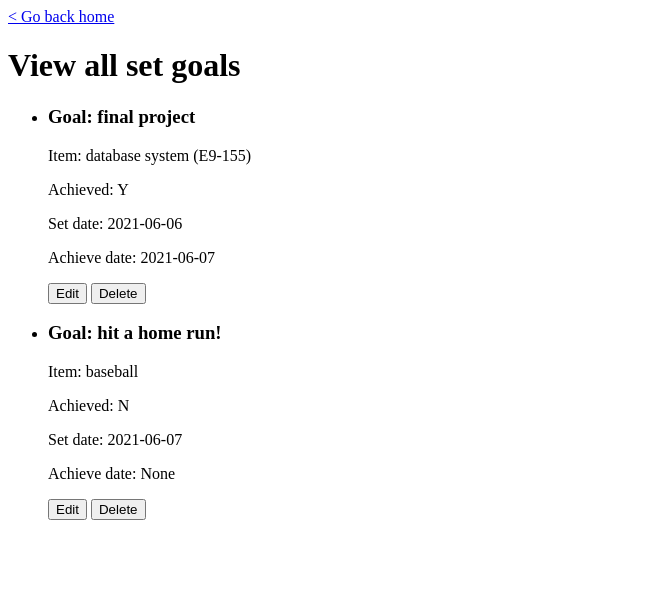
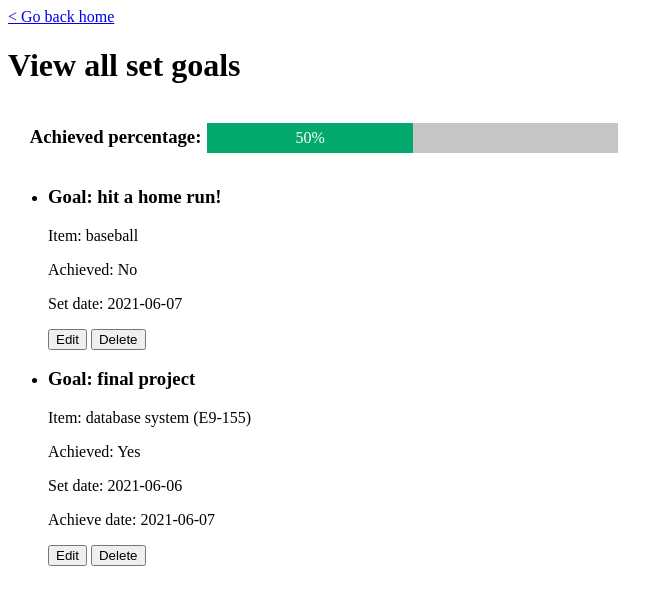
Before and after one commit to sky712345678/TimeMaster, a Flask app: page /goals/listAll in a window 1280 px wide. Shown: the top 605 px of the page, without its empty margins (0-672 px from the left). Run offline with Flask 2, Linux system fonts and the light colour scheme; data comes from the database, SQL or seed files in the repository; both versions use the stored data as it was after the commit.

Commit message:
added a progress bar to goal listing page

```diff
--- a/MainApp/Goals/views.py
+++ b/MainApp/Goals/views.py
@@ -66,8 +66,14 @@ def listGoals():
     if numberOfGoals > 0:
         allGoals = db.session.execute('SELECT Items.Category, Items.Name, Goals.ItemNumber, Goals.Goal, Goals.GoalNumber, Goals.Achieved, Goals.SetDate, Goals.AchieveDate '+
                                       'FROM Goals, Items '+
-                                      'WHERE Goals.ItemNumber = Items.ItemNumber')
-        return render_template('goals/goal_listAll.html', goals=allGoals)
+                                      'WHERE Goals.ItemNumber = Items.ItemNumber '+
+                                      'ORDER BY Goals.Achieved ASC')
+
+        numberOfAchievedGoals = db.session.execute('SELECT COUNT (*) AS Number '+
+                                                   'FROM Goals '+
+                                                   'WHERE Goals.Achieved == "Y"').fetchall()[0].Number
+        achievePercentage = int(float(numberOfAchievedGoals/numberOfGoals)*100)
+        return render_template('goals/goal_listAll.html', goals=allGoals, percentage=achievePercentage)
     else:
         return render_template('goals/goal_listAll.html')
 
--- /dev/null
+++ b/MainApp/static/goals/goal_listAll_css.css
@@ -0,0 +1,29 @@
+#progressContainer {
+    width: 50%;
+    text-align: center;
+    display: inline-block;
+}
+
+.progress{
+    display: inline-block;
+    margin: 1px;
+}
+
+#percentageContainer {
+    width: auto;
+    text-align: center;
+}
+
+#barContainer {
+    width: 65%;
+    background-color: rgb(197, 197, 197);
+}
+
+#bar {
+    width: 0%;
+    height: 30px;
+    background-color: #04AA6D;
+    text-align: center; /* To center it horizontally (if you want) */
+    line-height: 30px; /* To center it vertically */
+    color: white;
+}
--- a/MainApp/static/goals/goal_listAll_js.js
+++ b/MainApp/static/goals/goal_listAll_js.js
@@ -3,6 +3,25 @@ function setInfo() {
     if (count == 0) {
         $('.setGoals').append('<li class="noExistedGoal">' +
             '<h3 class="message" id="noExistedGoalMessage">There isn&apos;t any goal</h3></li>');
+        $('#progress').remove();
+        $('#bar').remove();
+    }
+    else {
+        var element = document.getElementById('bar');
+        var percentage = parseInt(document.getElementById('bar').innerHTML);
+        var width = 0;
+        var id = setInterval(frame, 10);
+        function frame() {
+            if (width == percentage) {
+                clearInterval(id);
+            }
+            else {
+                width++;
+                element.style.width = width + "%";
+                element.innerHTML = width + "%";
+                document.getElementById('bar').innerHTML = width + "%";
+            }
+        }
     }
 }
 
--- a/MainApp/templates/goals/goal_listAll.html
+++ b/MainApp/templates/goals/goal_listAll.html
@@ -1,6 +1,8 @@
 <!doctype html>
 <html>
     <title>List goals</title>
+
+    <link rel="stylesheet" href="/static/goals/goal_listAll_css.css">
 
     <body onload="setInfo()">
         <a href="/home" title="go to Homepage">&lt; Go back home</a>
@@ -13,10 +15,19 @@
             </div>
             {% endwith %}
         {% endblock %}
+        <div class="titleContainer">
+            <h1 class="goalContainer">View all set goals</h1>
+            <div id="progressContainer">
+                <div class="progress" id="percentageContainer">
+                    <h3 id="percentage">Achieved percentage:</h3>
+                </div>
+                <div class="progress" id="barContainer">
+                    <div id="bar">{{percentage}}%</div>
+                </div>
+            </div>
+        </div>
 
         <div class="goalContainer">
-            <h1 class="goalContainer">View all set goals</h1>
-
             <ul class="setGoals">
                 {% for g in goals %}
                 <li class="setGoals">
@@ -26,9 +37,15 @@
                     {% else %}
                         <p class="goal" id="item">Item: {{g.Name}}</p>
                     {% endif %}
-                    <p class="goal" id="achieved">Achieved: {{g.Achieved}}</p>
+                    {% if g.Achieved == 'Y' %}
+                        <p class="goal" id="achieved">Achieved: Yes</p>
+                    {% else %}
+                        <p class="goal" id="achieved">Achieved: No</p>
+                    {% endif %}
                     <p class="goal" id="setDate">Set date: {{g.SetDate}}</p>
-                    <p class="goal" id="achieveDate">Achieve date: {{g.AchieveDate}}</p>
+                    {% if g.AchieveDate != None %}
+                        <p class="goal" id="achieveDate">Achieve date: {{g.AchieveDate}}</p>
+                    {% endif %}
                     <button type="modifyRequest" onclick="sendModifyRequest('{{g.GoalNumber}}')">Edit</button>
                     <button type="deleteRequest" onclick="deleteWarn('{{g.GoalNumber}}')">Delete</button>
                 </li>
--- a/MainApp/templates/goals/goal_modify.html
+++ b/MainApp/templates/goals/goal_modify.html
@@ -25,9 +25,9 @@
                 </select>
                 <br>
                 {% if goal.AchieveDate == None %}
-                    Achieve date <input type="date" name="achieveDate" placeholder="YYYY/MM/DD">
+                    Achieve date <input type="date" id="achieveDateInput" name="achieveDate" placeholder="YYYY/MM/DD">
                 {% else %}
-                    Achieve date <input type="date" name="achieveDate" placeholder="YYYY/MM/DD" value="{{goal.AchieveDate}}">
+                    Achieve date <input type="date" id="achieveDateInput" name="achieveDate" placeholder="YYYY/MM/DD" value="{{goal.AchieveDate}}">
                 {% endif %}
                 <br>
                 Set date <input type="text" id="setDateInput" name="setDate" value="{{goal.SetDate}}" disabled>
```
Also changed, not shown: MainApp/static/goals/goal_modify_js.js (+10 -0 lines), MainDatabase.db.
